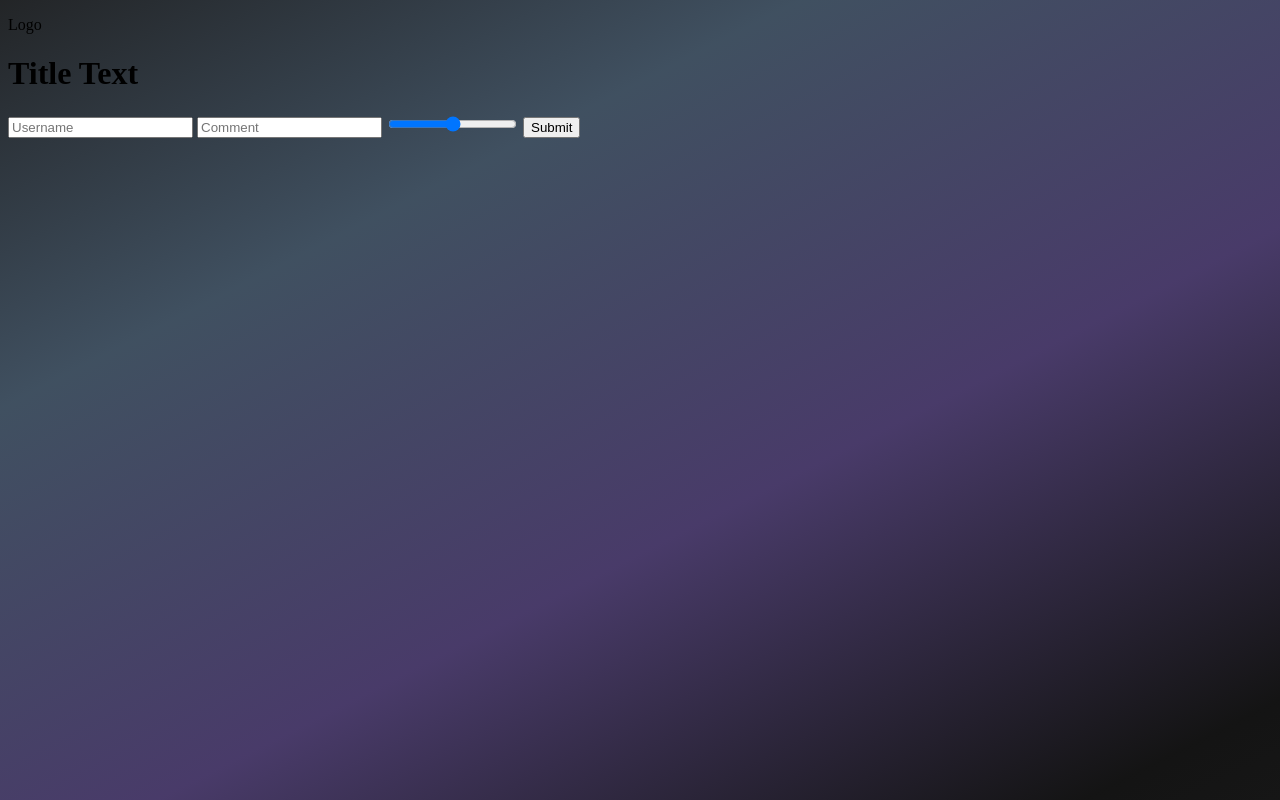
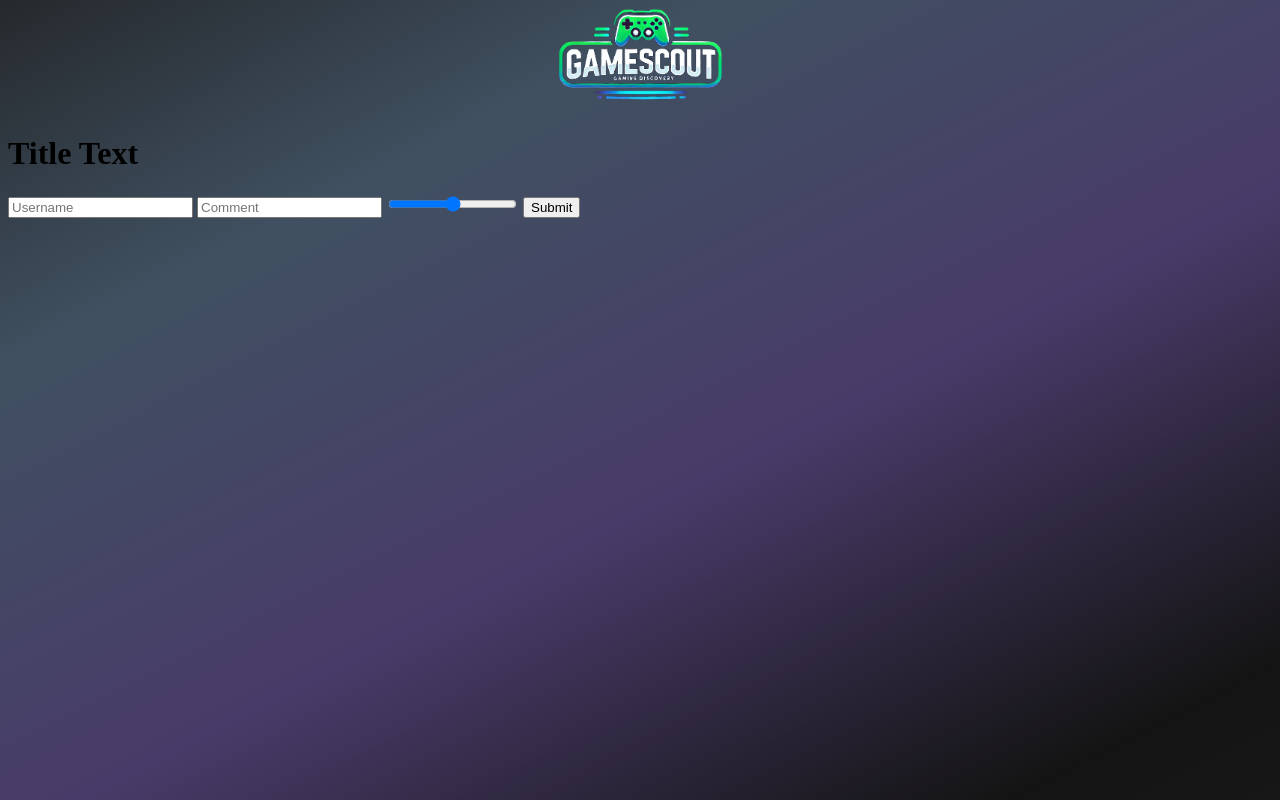
Before and after one commit to ScottGreenhalgh/week05-project, a website built with Vite: page client/index.html in a window 1280 px wide. Built offline with nearby package versions, Linux system fonts and the light colour scheme; no server answers.

Commit message:
edited html so point to new logo and the css

```diff
--- a/client/index.html
+++ b/client/index.html
@@ -5,15 +5,14 @@
     <meta name="viewport" content="width=device-width, initial-scale=1.0" />
     <link rel="stylesheet" href="style.css" />
     <script type="module" src="./app.js" defer></script>
-    <title>Game Tracker</title>
+    <title>GameScout</title>
   </head>
   <body>
     <!-- Header -->
-    <header>
-      <div id="logo">
-        <p>Logo</p>
-      </div>
-      <h1 class="title-text">Title Text</h1>
+    <div id="logo">
+  <img src="assets/logo.webp" alt="GameScout Logo" class="logo" />
+</div>
+       <h1 class="title-text">Title Text</h1>
       <div id="games">
     </header>
     <!-- End Header -->
--- a/client/style.css
+++ b/client/style.css
@@ -12,7 +12,7 @@ body {
   background-position: center; /* Centers the background */
   background-repeat: no-repeat; /* Prevents repeating the background */
   background-attachment: fixed; /* Keeps the background fixed during scroll */
-  animation: smoothHorizontalShift 23s linear infinite alternate; /* Moves background back and forth */
+  animation: smoothHorizontalShift 14s linear infinite alternate; /* Moves background back and forth */
 }
 
 @keyframes smoothHorizontalShift {
@@ -28,3 +28,24 @@ body {
 @media (max-width: 767px) {
   /* Styles for mobile devices */
 }
+
+/* Logo-specific styling */
+#logo {
+  display: flex;
+  justify-content: center; /* Aligns the logo to the right */
+  align-items: center; /* Centers the logo vertically */
+  width: 100%; /* Make the logo container full-width */
+  margin: 0 auto; /* Ensures the container remains centered */
+}
+
+.logo {
+  width: 14%; /* Stretch the logo across the full width */
+  max-width: 100%; /* Ensures the logo does not exceed the container */
+  height: auto; /* Maintain aspect ratio */
+}
+
+@media (max-width: 767px) {
+  .logo {
+    max-width: 150px; /* Reduces the logo size for smaller screens */
+  }
+}
```
Also changed, not shown: client/assets/coffee-mug.webp (deleted), client/assets/logo.webp (added), 1 other file.
